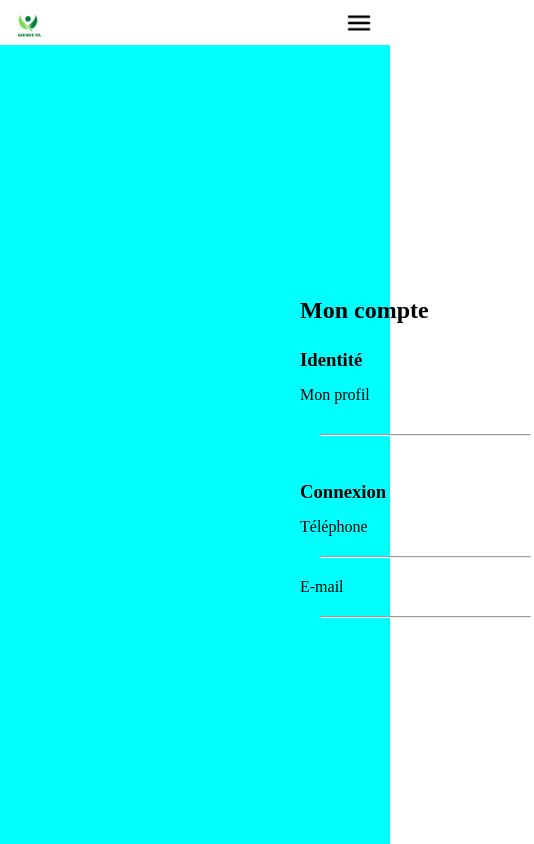
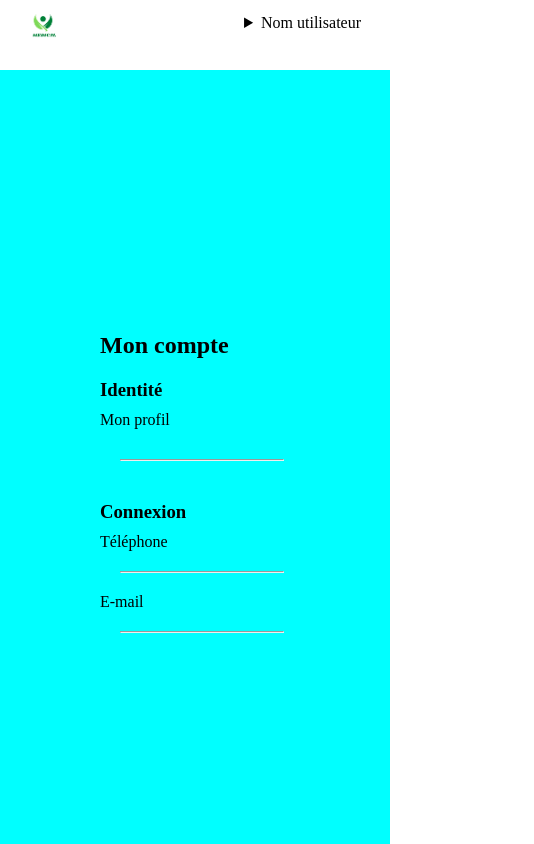
Before and after one commit to MohammedABBAKAR/ProjetMedical, a React (Vite) app in the folder front/: page /profilepatient in a window 390 px wide. Shown: the top 844 px of the page, 534 px wide, since content can reach past the window. Built offline with nearby package versions, Linux system fonts and the light colour scheme.

Commit message:
navbar profile

```diff
--- /dev/null
+++ b/front/src/components/Navconnexion/NavbarConnexion.jsx
@@ -0,0 +1,21 @@
+import React from 'react'
+import { Link } from "react-router-dom";
+import './NavbarConnextion.css'
+function NavbarConnexion() {
+  return (
+    <div>
+        <nav className='navbar-connextion'>
+            <Link to='' ><img className='logo-profile'  src="../../../public/img/medical care logo template social media  1.png" alt="" /></Link>
+            <ul>
+                <li><details>
+                    <summary>Nom utilisateur</summary>
+                    <Link className='link-comte'>Mon compte</Link>
+                    <Link className='link-comte'>Déconnexion</Link>
+                    </details></li>
+            </ul>
+        </nav>
+        </div>
+  )
+}
+
+export default NavbarConnexion
--- /dev/null
+++ b/front/src/components/Navconnexion/NavbarConnextion.css
@@ -0,0 +1,32 @@
+
+*{
+    text-decoration: none;
+}
+
+
+
+details{
+
+    padding: 14px;
+    display: flex;
+   flex-direction: column;
+   text-decoration: none;
+   gap: 9px;
+}
+
+
+.logo-profile{
+    width: 3.5rem;
+    margin: auto;
+}
+.navbar-connextion{
+    padding-left: 15px;
+    padding-right: 15px;
+    height: 70px;
+    display: flex;
+    justify-content: space-between;
+}
+
+.link-comte{
+    color: black;
+}
--- a/front/src/pages/profilepatient/ProfilPa.css
+++ b/front/src/pages/profilepatient/ProfilPa.css
@@ -26,3 +26,73 @@ hr {
      .parprofi{
         background-color: aqua;
      }
+     @media screen and (max-width: 280px){
+      .contner-all {
+
+         width: 60%;
+         height: 100vh;
+         display: flex;
+         flex-direction: column;
+         justify-content: center;
+         margin: 0px 30px;
+         gap: 10PX;
+
+       }
+       hr {
+         width: 30%;
+         margin: 10px;
+       }
+
+       div h3{
+         padding:  10px 0;
+      }
+
+
+     }
+
+
+
+     /* @media screen and (max-width: 380px){
+      .contner-all {
+
+         width: 40%;
+         height: 100vh;
+         display: flex;
+         flex-direction: column;
+         justify-content: center;
+         margin: 0px 90px;
+         gap: 10PX;
+
+       }
+
+       hr {
+         width: 70%;
+         margin: 20px;
+       }
+
+ div h3{
+   padding:  15px 0;
+}
+     } */
+     @media screen and (max-width: 783px){
+      .contner-all {
+
+         width: 60%;
+         height: 100vh;
+         display: flex;
+         flex-direction: column;
+         justify-content: center;
+         margin: 0px 100px;
+         gap: 10PX;
+
+       }
+
+       hr {
+         width: 70%;
+         margin: 20px;
+       }
+
+ div h3{
+   padding:  10px 0;
+}
+     }
--- a/front/src/pages/profilepatient/ProfilPat.jsx
+++ b/front/src/pages/profilepatient/ProfilPat.jsx
@@ -1,10 +1,13 @@
 import Navbar from "../../components/Navbar";
+import Fotter from "../../components/Fotter";
 import "./ProfilPa.css";
+import NavbarConnexion from "../../components/Navconnexion/NavbarConnexion";
 
 const ProfilPat = () => {
   return (
     <div className="">
-      <Navbar />
+      {/* <Navbar /> */}
+      <NavbarConnexion/>
       <div className="parprofi">
       <div className="contner-all">
         <h2>Mon compte</h2>
@@ -19,10 +22,11 @@ const ProfilPat = () => {
           <hr />
           <p>E-mail</p>
           <hr />
-          {/* <p>Mot de passe</p> */}
+
         </div>
         </div>
       </div>
+      <Fotter/>
     </div>
   );
 };
```
